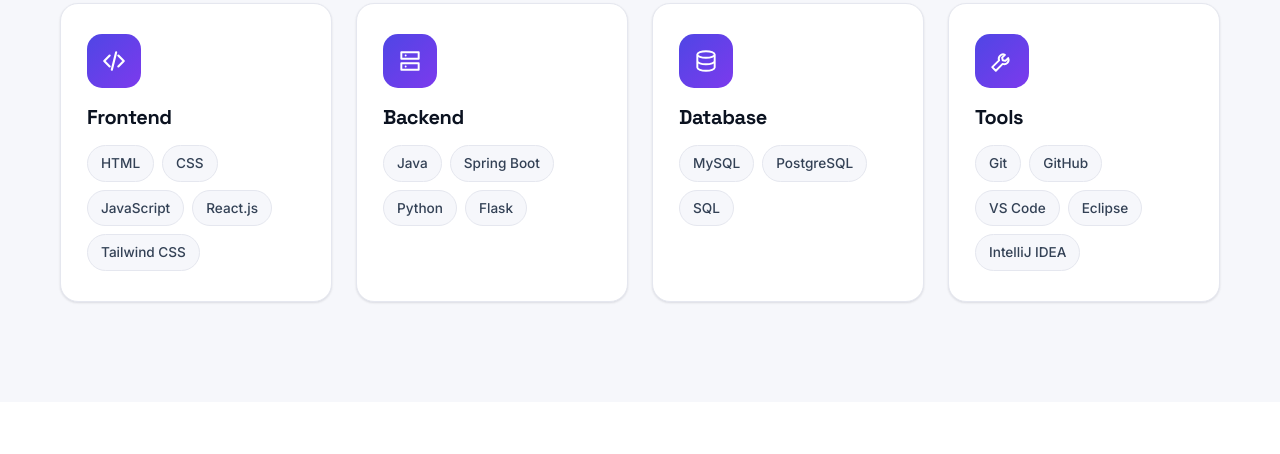
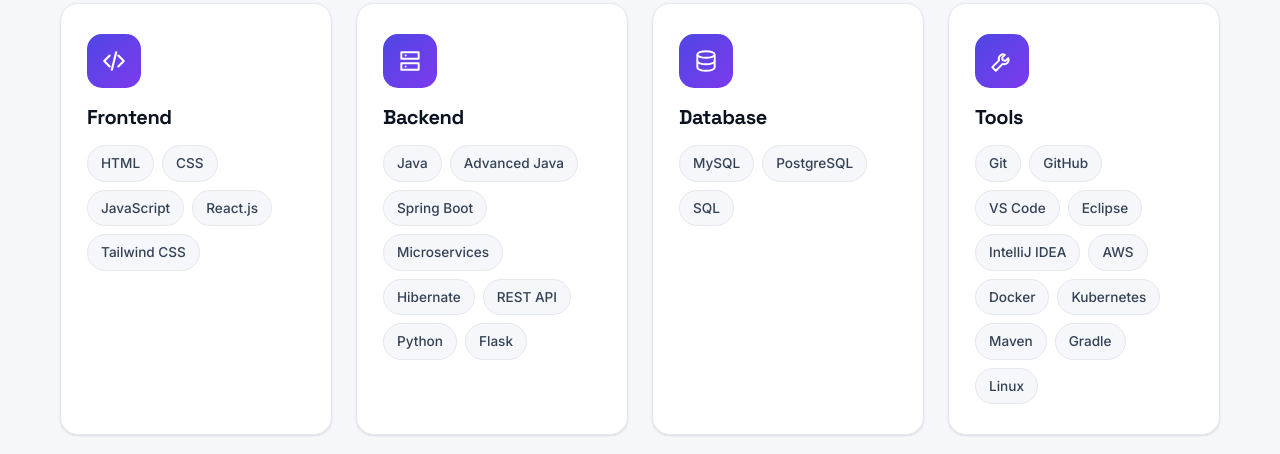
Before and after one commit to ABHI9302/portfolio-Abhi, a plain HTML site: page index.html in a window 1280 px wide. Shown: the part 1751-2205 px from the top of the page. Drawn offline with Linux system fonts and the light colour scheme.

Commit message:
Update backend and tools skills in index.html

```diff
--- a/index.html
+++ b/index.html
@@ -133,7 +133,16 @@
             <article class="skill-card reveal">
                 <div class="skill-icon"><svg class="ico"><use href="#i-server"/></svg></div>
                 <h3>Backend</h3>
-                <div class="chips"><span>Java</span><span>Spring Boot</span><span>Python</span><span>Flask</span></div>
+               <div class="chips">
+    <span>Java</span>
+    <span>Advanced Java</span>
+    <span>Spring Boot</span>
+    <span>Microservices</span>
+    <span>Hibernate</span>
+    <span>REST API</span>
+    <span>Python</span>
+    <span>Flask</span>
+</div>
             </article>
             <article class="skill-card reveal">
                 <div class="skill-icon"><svg class="ico"><use href="#i-db"/></svg></div>
@@ -143,7 +152,19 @@
             <article class="skill-card reveal">
                 <div class="skill-icon"><svg class="ico"><use href="#i-tools"/></svg></div>
                 <h3>Tools</h3>
-                <div class="chips"><span>Git</span><span>GitHub</span><span>VS Code</span><span>Eclipse</span><span>IntelliJ IDEA</span></div>
+             <div class="chips">
+    <span>Git</span>
+    <span>GitHub</span>
+    <span>VS Code</span>
+    <span>Eclipse</span>
+    <span>IntelliJ IDEA</span>
+    <span>AWS</span>
+    <span>Docker</span>
+    <span>Kubernetes</span>
+    <span>Maven</span>
+    <span>Gradle</span>
+    <span>Linux</span>
+</div>
             </article>
         </div>
     </div>
```
